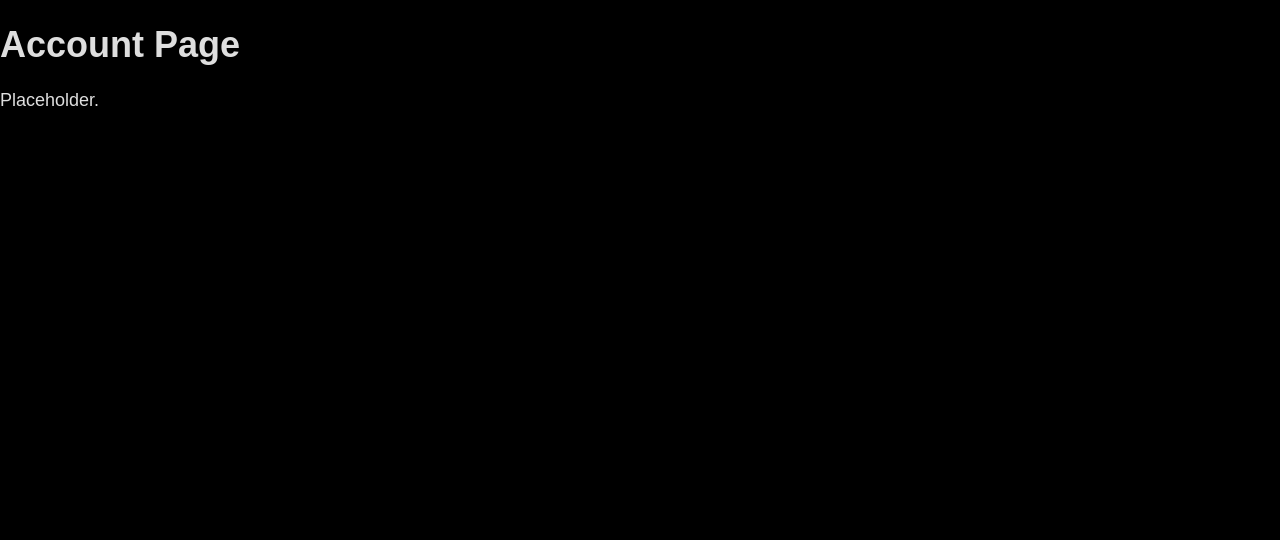
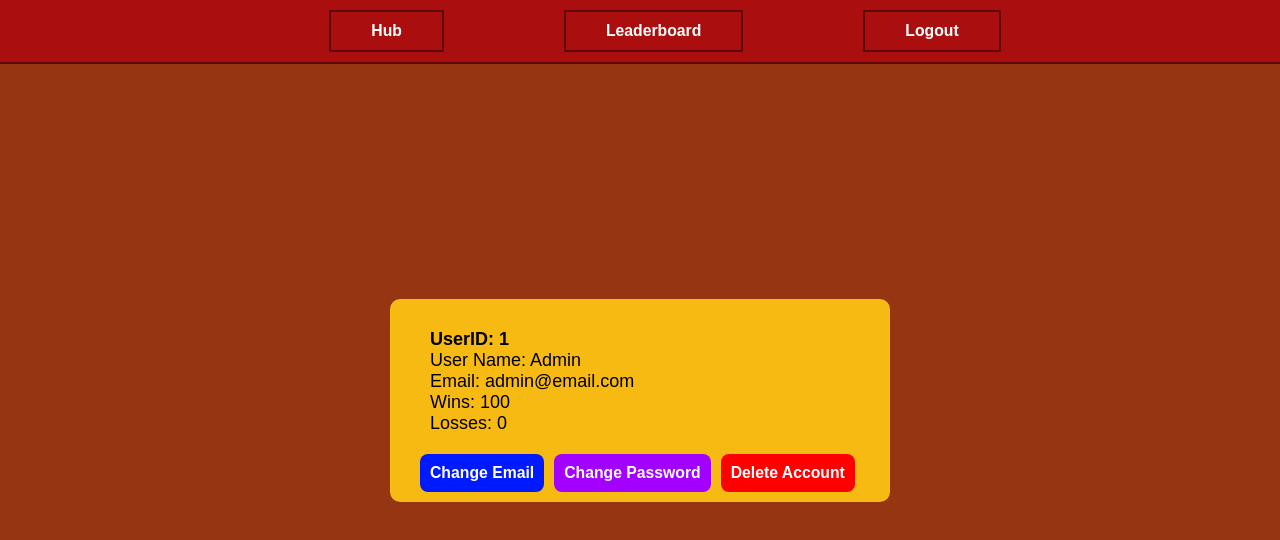
Before and after one commit to IsaacG14/civ-game-project, a React (Vite) app in the folder frontend/: page /account in a window 1280 px wide. Shown: the top 540 px of the page. Built offline with nearby package versions, Linux system fonts and the light colour scheme; a web font is replaced by a local one.

Commit message:
Account Info Page

```diff
--- a/frontend/public/style.css
+++ b/frontend/public/style.css
@@ -102,3 +102,65 @@ button {
     text-align: center;
     font-size: 32px;
 }
+/*All Account Info Styles*/
+.accountColumn {
+    display: flex;
+    flex-direction: column;
+    width: 500px;
+    background-color: var(--secondary);
+    border-radius: 10px;
+}
+.userID {
+    flex: 1;
+    font-weight: bold;
+    color: black;
+    text-align: left;
+    margin-top: 30px;
+    margin-left: 40px;
+}
+.accountStat {
+    flex: 2;
+    font-weight: normal;
+    color: black;
+    text-align: left;
+    margin-left: 40px;
+}
+.changeEmail {
+    font-size: 0.875em;
+    background-color: rgb(0, 26, 255);
+    color: white;
+    padding: 10px;
+    border: none;
+    border-radius: 8px;
+    cursor: pointer;
+    font-weight: bold;
+}
+.changePassword{
+    font-size: 0.875em;
+    background-color: rgb(162, 0, 255);
+    color: white;
+    padding: 10px;
+    border: none;
+    border-radius: 8px;
+    cursor: pointer;
+    font-weight: bold;
+}
+.deleteButton{
+    font-size: 0.875em;
+    background-color: rgb(255, 0, 0);
+    color: white;
+    padding: 10px;
+    border: none;
+    border-radius: 8px;
+    cursor: pointer;
+    font-weight: bold;
+}
+.buttonRow {
+    display: flex;
+    flex-direction: row;
+    gap: 10px;
+    margin-top: 10px;
+    margin-left: 20px;
+    margin-right: 20px;
+    padding: 10px;
+}
--- a/frontend/src/components/Navbar.jsx
+++ b/frontend/src/components/Navbar.jsx
@@ -1,6 +1,6 @@
 import React from "react";
 
-export default function Navbar({onAccountClick, onSpecialClick, specialClick, onLogoutClick}) {
+export default function Navbar({onClickButton, clickButtonText, onClickButton2, clickButton2Text, onLogoutClick}) {
     return (
         <header style = {{
             position: "fixed",
@@ -27,9 +27,9 @@ export default function Navbar({onAccountClick, onSpecialClick, specialClick, on
             fontWeight: "bold",
             cursor: "pointer",
         }}
-        onClick = {onAccountClick}
+        onClick = {onClickButton}
         >
-            Account
+            {clickButtonText}
         </button>
         <button style = {{
             background: "none",
@@ -41,9 +41,9 @@ export default function Navbar({onAccountClick, onSpecialClick, specialClick, on
             fontWeight: "bold",
             cursor: "pointer",
         }}
-        onClick = {onSpecialClick}
+        onClick = {onClickButton2}
         >
-            {specialClick}
+            {clickButton2Text}
         </button>
         <button style = {{
             background: "none",
--- a/frontend/src/pages/AccountInfoPage.jsx
+++ b/frontend/src/pages/AccountInfoPage.jsx
@@ -1,10 +1,63 @@
-import React from "react";
+import { useNavigate } from "react-router-dom";
+import { useEffect, useState } from "react";
+
+import Navbar from "../components/Navbar"
+
+const dummyData = [["1", "Admin", "admin@email.com", 100, 0]];
 
 export default function Account() {
+  const navigate = useNavigate();
+  function logout() {
+    localStorage.removeItem("token");
+    navigate("/login");
+    }
+  function leaderboard() {
+    navigate("/leaderboard");
+    }
+  function hub() {
+    navigate("/hub");
+    }
+  function handleChangeEmail(userID) {
+    console.log("Change email was clicked by: ", userID);
+  }
+  function handleChangePassword(userID) {
+    console.log("Change password was clicked by: ", userID);
+  }
+  function handleDeleteAccount(userID) {
+    console.log("Delete account was clicked by: ", userID);
+  }
   return (
-    <div>
-      <h1>Account Page</h1>
-      <p>Placeholder.</p>
+    <div className = "fullScreen">
+          <Navbar
+                  onClickButton = {hub}
+                  clickButtonText = "Hub"
+                  onClickButton2 = {leaderboard}
+                  clickButton2Text = "Leaderboard"
+                  onLogoutClick = {logout}
+                />
+      {dummyData.map((entry, index) => (
+      <div key={index} className = "accountColumn">
+          <div className = "userID">UserID: {entry[0]}</div>
+          <div className = "accountStat">User Name: {entry[1]}</div>
+          <div className = "accountStat">Email: {entry[2]}</div>
+          <div className = "accountStat">Wins: {entry[3]}</div>
+          <div className = "accountStat">Losses: {entry[4]}</div>
+          <div className = "buttonRow">
+            <button className = "changeEmail"
+              onClick={() => handleChangeEmail(entry[0])}>
+              Change Email
+            </button>
+            <button className = "changePassword"
+              onClick={() => handleChangePassword(entry[0])}>
+                Change Password
+            </button>
+            <button className = "deleteButton"
+              onClick={() => handleDeleteAccount(entry[0])}>
+                Delete Account
+            </button>
+          </div>
+      </div>
+      ))}
     </div>
   );
 }
--- a/frontend/src/pages/Hub.jsx
+++ b/frontend/src/pages/Hub.jsx
@@ -84,9 +84,10 @@ export default function Hub() {
   return (
     <div className ="fullScreen" style = {{ backgroundColor: "#000000ff", flexDirection: "column"}}>
       <Navbar
-        onAccountClick = {accountInfo}
-        onSpecialClick = {leaderboard}
-        specialClick ="Leaderboard"
+        onClickButton = {accountInfo}
+        clickButtonText= "Account"
+        onClickButton2 = {leaderboard}
+        clickButton2Text ="Leaderboard"
         onLogoutClick = {logout}
       />
       <div className = "hubContent">
--- a/frontend/src/pages/Leaderboard.jsx
+++ b/frontend/src/pages/Leaderboard.jsx
@@ -2,7 +2,6 @@ import React, { useState } from "react";
 import { useNavigate } from "react-router-dom";
 
 import Navbar from "../components/Navbar"
-import TextInput from "../components/TextInput";
 
 /*Remove after backend implemented*/
 const dummyData = [["Admin", 100, 0], ["Starfallen", 10, 20], ["Noob", 0, 100], ["xXGamerXx", 30, 12]];
@@ -23,9 +22,10 @@ export default function Leaderboard() {
   return (
     <div className = "fullScreen">
       <Navbar
-              onAccountClick = {accountInfo}
-              onSpecialClick = {hub}
-              specialClick = "Hub"
+              onClickButton = {accountInfo}
+              clickButtonText = "Account"
+              onClickButton2 = {hub}
+              clickButton2Text = "Hub"
               onLogoutClick = {logout}
             />
       <div className = "leaderboardColumn">
```
